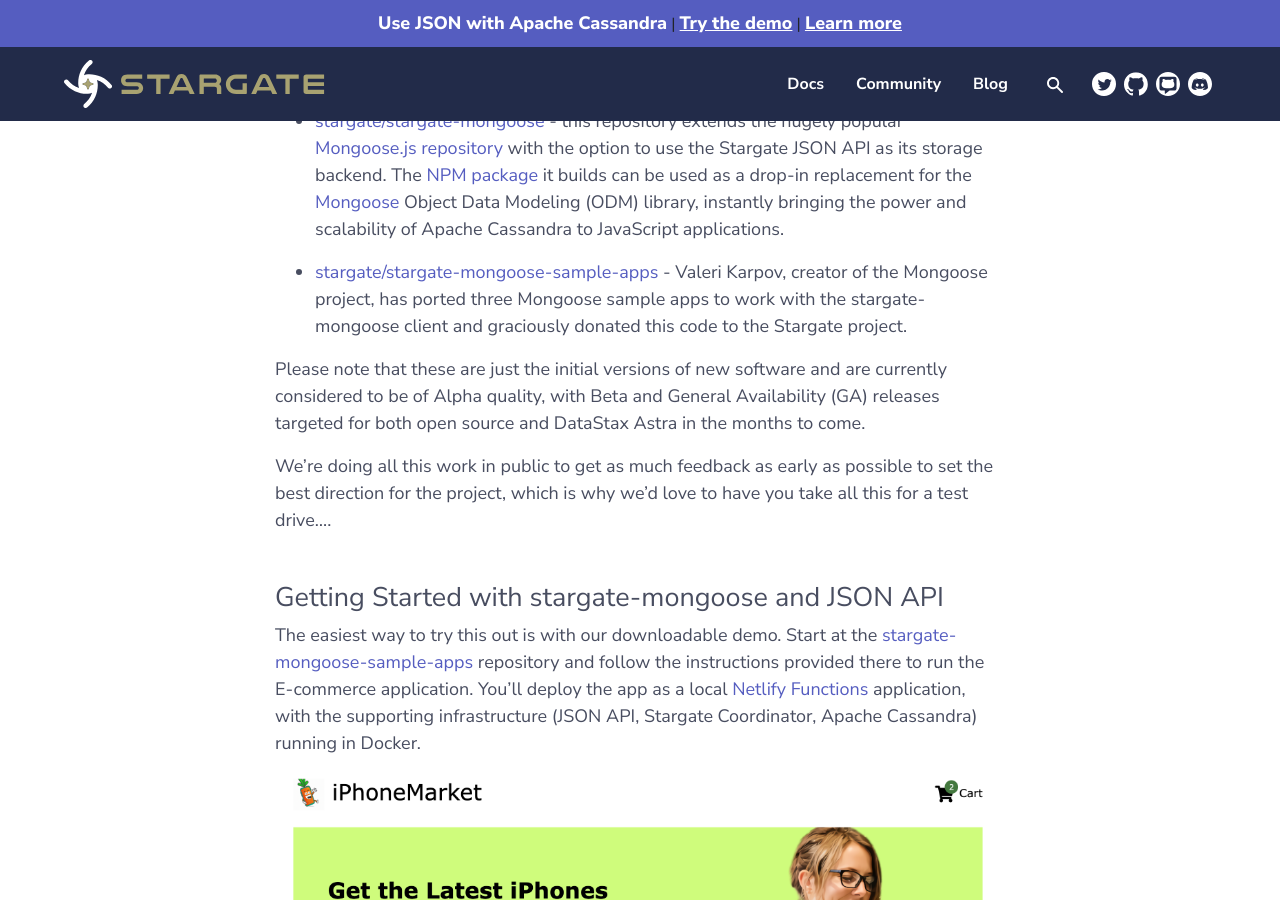
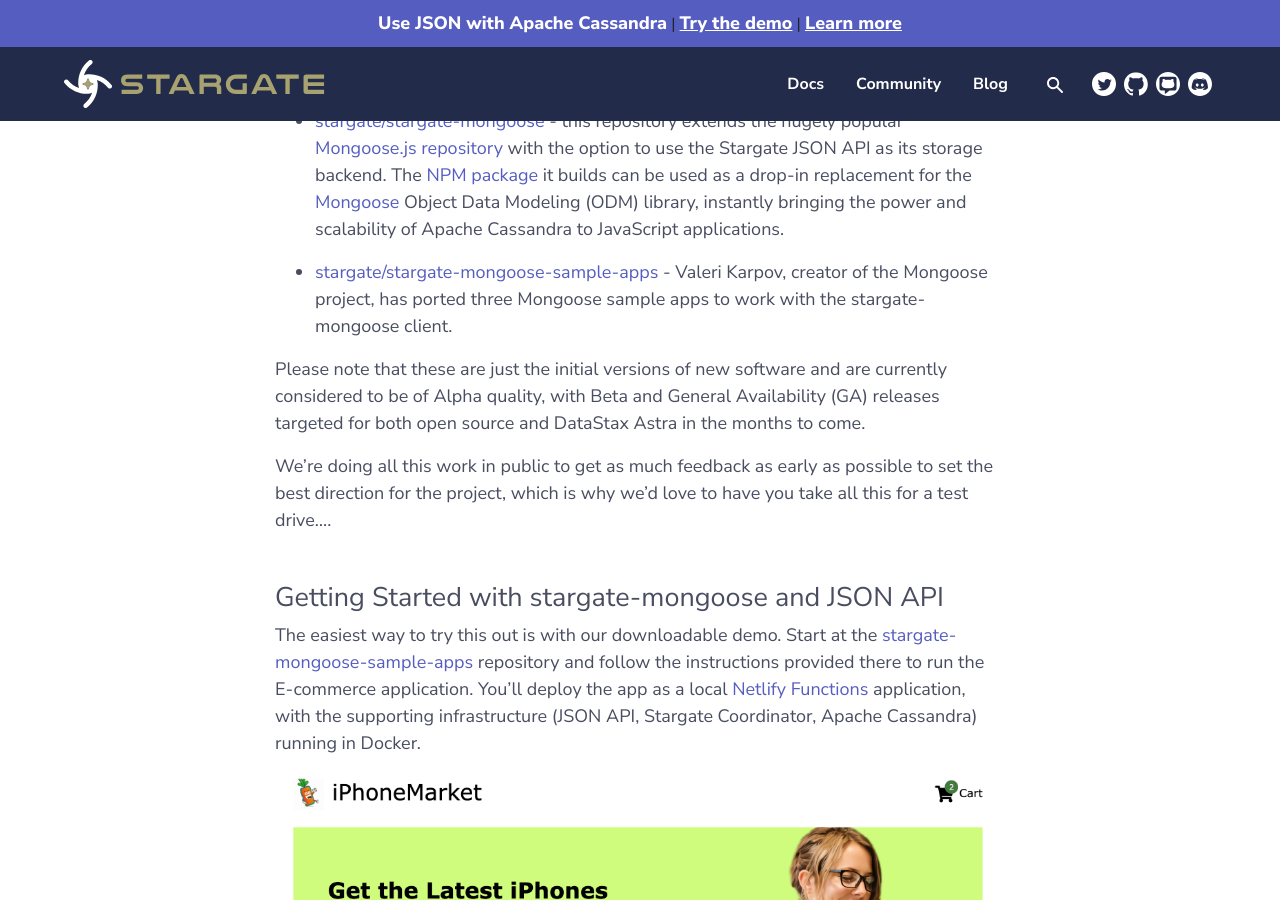
Before and after one commit to stargate/website, a Jekyll site: the page built from _posts/2023-03-14-introduce-stargate-mongoose.md, in a window 1280 px wide and 900 px high, scrolled down 1597 px. Built offline with Jekyll 4.4.1, drawn with Linux system fonts in a browser that asks for light colours; comment, search, counter and statistics services are not loaded.

Commit message:
clarifying

```diff
--- a/_posts/2023-03-14-introduce-stargate-mongoose.md
+++ b/_posts/2023-03-14-introduce-stargate-mongoose.md
@@ -20,7 +20,7 @@ The major new pieces are highlighted in the upper left: the stargate-mongoose Ja
 
 * [stargate/jsonapi](https://github.com/stargate/jsonapi) - this repository contains a new document-oriented API known as JSON API. While Stargate has provided a document-oriented API for some time, feedback we’ve received made it clear that significant improvements were needed. We went back to the drawing board and instead of creating a “Document API v3”, we designed JSON API v1 - a completely new API. This API is more idiomatic to the way developers expect a document-oriented API to work and doesn’t require any Cassandra knowledge to use.
 * [stargate/stargate-mongoose](https://github.com/stargate/stargate-mongoose) - this repository extends the hugely popular [Mongoose.js repository](https://github.com/Automattic/mongoose) with the option to use the Stargate JSON API as its storage backend. The [NPM package](https://www.npmjs.com/package/stargate-mongoose) it builds can be used as a drop-in replacement for the [Mongoose](https://mongoosejs.com/) Object Data Modeling (ODM) library, instantly bringing the power and scalability of Apache Cassandra to JavaScript applications.
-* [stargate/stargate-mongoose-sample-apps](https://github.com/stargate/stargate-mongoose-sample-apps) - Valeri Karpov, creator of the Mongoose project, has ported three Mongoose sample apps to work with the stargate-mongoose client and graciously donated this code to the Stargate project.
+* [stargate/stargate-mongoose-sample-apps](https://github.com/stargate/stargate-mongoose-sample-apps) - Valeri Karpov, creator of the Mongoose project, has ported three Mongoose sample apps to work with the stargate-mongoose client.
 
 Please note that these are just the initial versions of new software and are currently considered to be of Alpha quality, with Beta and General Availability (GA) releases targeted for both open source and DataStax Astra in the months to come.
 
```
